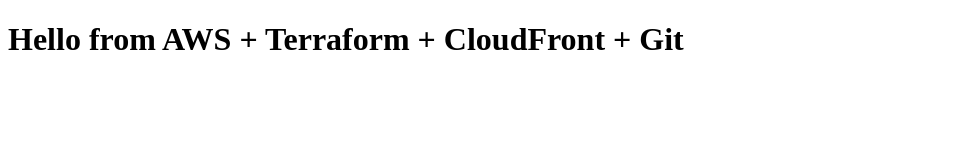
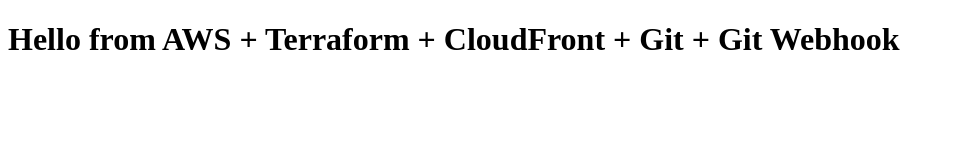
Before and after one commit to aaditya-desai1/devops-1, a plain HTML site: page website/index.html in a window 1280 px wide. Shown: the whole page, without its empty margins (0-955 px from the left). Drawn offline with Linux system fonts and the light colour scheme.

Commit message:
Completed CI/CD

```diff
--- a/website/index.html
+++ b/website/index.html
@@ -4,6 +4,6 @@
     <title>Aadi DevOps Project</title>
 </head>
 <body>
-    <h1>Hello from AWS + Terraform + CloudFront + Git</h1>
+    <h1>Hello from AWS + Terraform + CloudFront + Git + Git Webhook</h1>
 </body>
 </html>
```
Also changed, not shown: 1 other file.
